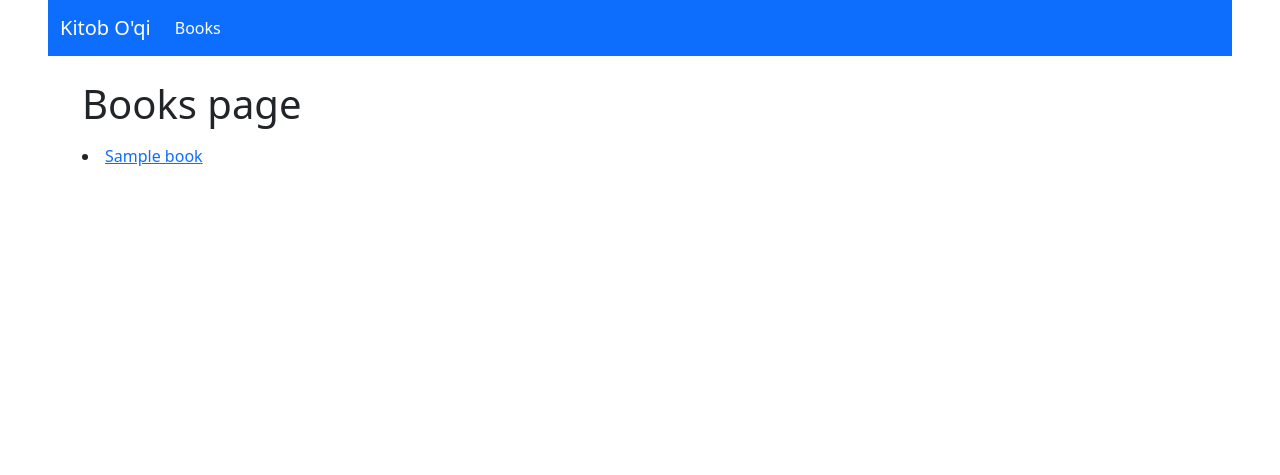
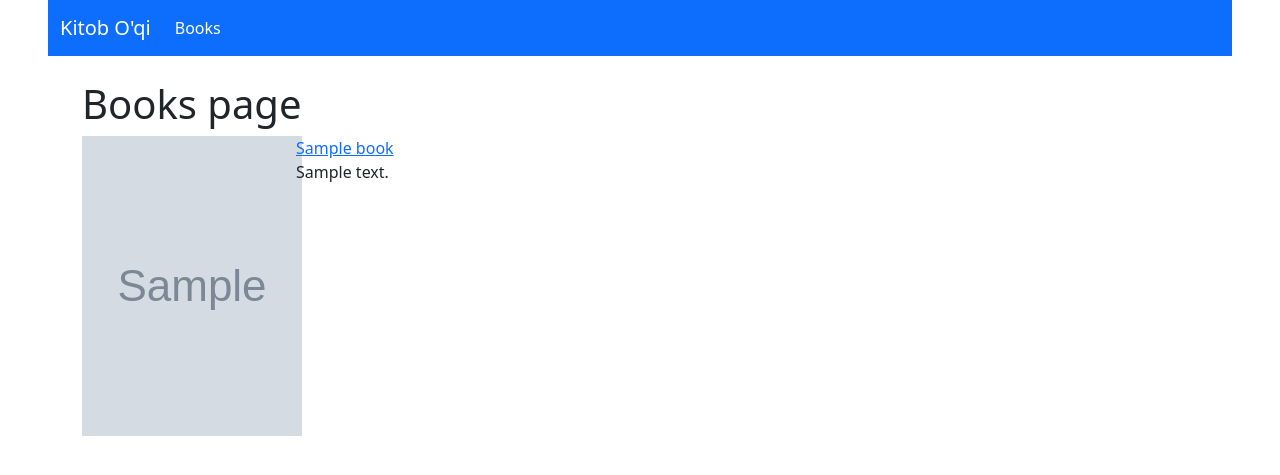
Before and after one commit to oybekjohn/kitoboqi, a Django app: template books/templates/books/list.html in a window 1280 px wide. Shown: the top 475 px of the page. Run offline with Django 3.2, Linux system fonts and the light colour scheme; the template is opened without the code that fills it: most values are stand-ins (such as "Sample title", 1, 10 or a date in 2020); grey boxes marked "Sample" are stand-in pictures.

Commit message:
profile and list fixed

```diff
--- a/books/templates/books/list.html
+++ b/books/templates/books/list.html
@@ -8,16 +8,22 @@
     <h1>Books page</h1>
 
     {% if books %}
-        <p>
             {% for book in books %}
-            <li>
-                <a href="{% url 'books:detail' book.id %}">{{ book.title }}</a>
-                <br>
+            <div class="row mb-4">
+                <div class="col-2">
+                    <img class="cover-pic" src="{{ book.cover_picture.url }}">
+                </div>
 
-            </li>
+                <div class="col-6 ms-4">
+
+                    <a href="{% url 'books:detail' book.id %}">{{ book.title }}</a>
+
+                    <p>
+                        {{ book.describtion }}
+                    </p>
+                </div>
+            </div>
             {% endfor %}
-        </p>
-
     {% else %}
 
         No books found.
--- a/static/css/user.css
+++ b/static/css/main.css
@@ -4,7 +4,7 @@
     border-radius: 50%;
 }
 
-.book-pic {
+.cover-pic {
     width: 220px;
     height: 300px;
 }
```
Also changed, not shown: books/templates/books/detail.html (+11 -4 lines).
